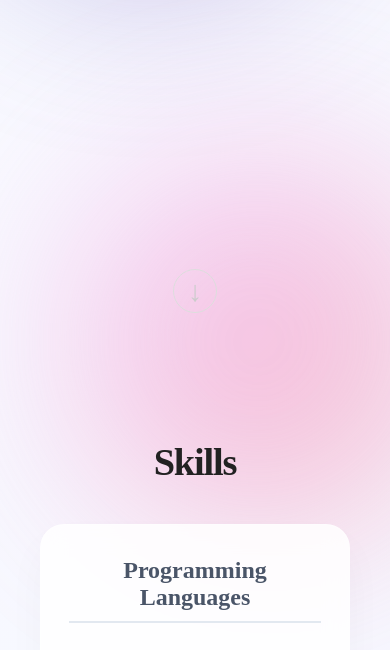
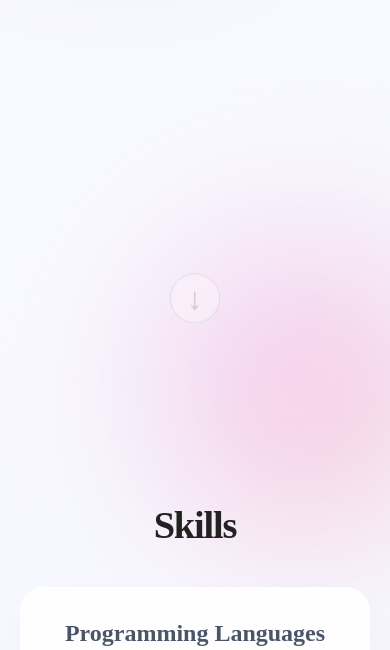
Before and after one commit to DevFlora/devflora.github.io, a plain HTML site: page index.html in a window 390 px wide. Shown: the part 481-1131 px from the top of the page. Drawn offline with nearby package versions, Linux system fonts and the light colour scheme; a web font is replaced by a local one.

Commit message:
mobile optimize & downArrow Fixed

```diff
--- a/index.html
+++ b/index.html
@@ -12,13 +12,14 @@
     <!--배경 블롭 배경 -->
     <div class="bg-blob blob1"></div>
     <div class="bg-blob blob2"></div>
+    <div class="scroll-down">↓</div>
 
     <div class="sections">
         <!-- 인트로 -->
         <section class="section">
             <h1 id="typed"></h1>
             <p class="subtitle">Computer Science 1st Year</p>
-            <div class="scroll-down">↓</div>
+
         </section>
 
         <!-- Skills -->
@@ -122,10 +123,45 @@
         // 풀페이지 스크롤
         const sections = document.querySelectorAll('.section');
         let current = 0;
+        const scrollDown = document.querySelector('.scroll-down');
+
         function scrollToSection(n) {
             sections[n].scrollIntoView({ behavior: 'smooth' });
             current = n;
+            updateScrollIndicatorVisibility(); // 스크롤 후 가시성 업데이트
         }
+
+        // 현재 섹션 업데이트 함수 (스크롤 이벤트로 현재 위치 추적)
+        function updateCurrentSection() {
+            const scrollY = window.scrollY + window.innerHeight / 2; // 뷰포트 중앙을 기준으로
+            let newCurrent = 0;
+            for (let i = 0; i < sections.length; i++) {
+                const sectionTop = sections[i].offsetTop;
+                const sectionBottom = sectionTop + sections[i].offsetHeight;
+                if (scrollY >= sectionTop && scrollY < sectionBottom) {
+                    newCurrent = i;
+                    break;
+                }
+            }
+            if (scrollY >= sections[sections.length - 1].offsetTop) {
+                newCurrent = sections.length - 1;
+            }
+            current = newCurrent;
+            updateScrollIndicatorVisibility(); // current 변경 시 가시성 업데이트
+        }
+
+        // 화살표 가시성 업데이트 함수
+        function updateScrollIndicatorVisibility() {
+            if (current === sections.length - 1) {
+                scrollDown.style.display = 'none'; // 마지막 섹션에서 숨기기
+            } else {
+                scrollDown.style.display = 'flex'; // 그 외 섹션에서 보이기
+            }
+        }
+
+        // 스크롤 이벤트로 current 업데이트
+        window.addEventListener('scroll', updateCurrentSection);
+
         document.addEventListener('keydown', e => {
             if (e.key === 'ArrowDown' || e.key === ' ') {
                 e.preventDefault();
@@ -135,8 +171,15 @@
                 if (current > 0) scrollToSection(current - 1);
             }
         });
-        document.querySelector('.scroll-down')?.addEventListener('click', () => scrollToSection(1));
-        window.addEventListener('load', () => scrollToSection(0));
+
+        scrollDown.addEventListener('click', () => {
+            if (current < sections.length - 1) scrollToSection(current + 1);
+        });
+
+        window.addEventListener('load', () => {
+            scrollToSection(0);
+            updateCurrentSection(); // 초기 업데이트
+        });
 
 
     </script>
--- a/style.css
+++ b/style.css
@@ -78,16 +78,26 @@ h1 {
 
 /* 스크롤 다운 */
 .scroll-down {
-    position: absolute;
-    bottom: 50px;
+    position: fixed;
+    bottom: 30px;
+    left: 50%;
+    /* transform으로 중앙 정렬하면 애니메이션과 충돌하므로 margin으로 중앙 잡기 */
+    margin-left: -25px;
+
     font-size: 2rem;
     color: #ccc;
     cursor: pointer;
     animation: float 2s ease-in-out infinite;
     border: 1px solid #ddd;
     border-radius: 50%;
-    width: 50px; height: 50px;
-    display: flex; justify-content: center; align-items: center;
+    width: 50px;
+    height: 50px;
+    display: flex;
+    justify-content: center;
+    align-items: center;
+    z-index: 100; /* 다른 요소보다 위에 오도록 */
+    background: rgba(255, 255, 255, 0.3); /* 내용 위로 겹칠 때 잘 보이게 반투명 배경 */
+    backdrop-filter: blur(4px);
 }
 .scroll-down:hover { color: #667eea; border-color: #667eea; }
 @keyframes float { 0%,100%{transform:translateY(0)} 50%{transform:translateY(-10px)} }
@@ -267,75 +277,73 @@ h1 {
 }
 
 
-/* 모바일 최적화 */
+/* 모바일 최적화  */
 @media (max-width: 768px) {
-    /* 전체 폰트 살짝 작게  */
+
+    .section {
+        height: auto !important;
+        min-height: 100vh;
+        padding: 100px 20px 80px 20px; /* 화살표 가리지 않게 하단 패딩 추가 */
+        justify-content: flex-start; /* 기본은 위쪽 정렬 */
+    }
+
+
+    .section:first-child {
+        justify-content: center !important;
+        height: 100vh !important; /* 화면 꽉 차게 */
+        padding-top: 0;
+    }
+
+    /* 폰트 사이즈 조절 */
     h1 { font-size: 3.2rem !important; }
     .subtitle { font-size: 1.35rem; }
 
     .section h2 {
         font-size: 2.4rem !important;
+        margin-top: 40px;
         margin-bottom: 40px;
     }
 
-    /* Skills – 세로로 쌓이게 */
+    /* Skills */
     .skills-container {
         flex-direction: column;
         gap: 28px;
-        padding: 0 20px;
+        padding: 0;
+        width: 100%;
     }
     .skill-category {
-        padding: 32px 28px;
+        padding: 32px 20px;
+        width: 100%;
     }
 
-    /* Projects – 한 줄에 하나씩, 카드 더 크게 */
+    /* Projects */
     .projects-grid {
         grid-template-columns: 1fr;
         gap: 32px;
-        padding: 0 20px;
+        padding: 0;
+        width: 100%;
     }
-    .project-card img {
-        height: 200px;
-    }
+    .project-card { width: 100%; }
+    .project-card img { height: 200px; }
 
-    /* 새 명함 – 모바일에서 명함 */
+    /* 명함 */
     .business-card-modern {
         flex-direction: column;
         text-align: center;
-        padding: 48px 32px;
-        gap: 32px;
-        width: 92%;
-        max-width: 400px;
+        padding: 40px 20px;
+        gap: 30px;
+        width: 100%;
     }
     .profile-photo img {
         width: 120px;
         height: 120px;
-        border-radius: 20px;
-    }
-    .card-content h2 {
-        font-size: 2.3rem !important;
-    }
-    .card-content .title {
-        font-size: 1.2rem;
-    }
-    .contact-info p {
-        font-size: 1.1rem;
-        justify-content: center;
     }
 
-    /* 블롭 배경 모바일 */
+    /* 배경 블롭 */
     .blob1, .blob2 {
-        width: 380px !important;
-        height: 380px !important;
-        filter: blur(90px);
-        opacity: 0.4;
+        width: 300px !important;
+        height: 300px !important;
+        opacity: 0.3;
     }
 
-    /* 스크롤 다운 버튼 조금만 작게 */
-    .scroll-down {
-        width: 44px;
-        height: 44px;
-        font-size: 1.8rem;
-        bottom: 40px;
-    }
 }
```
